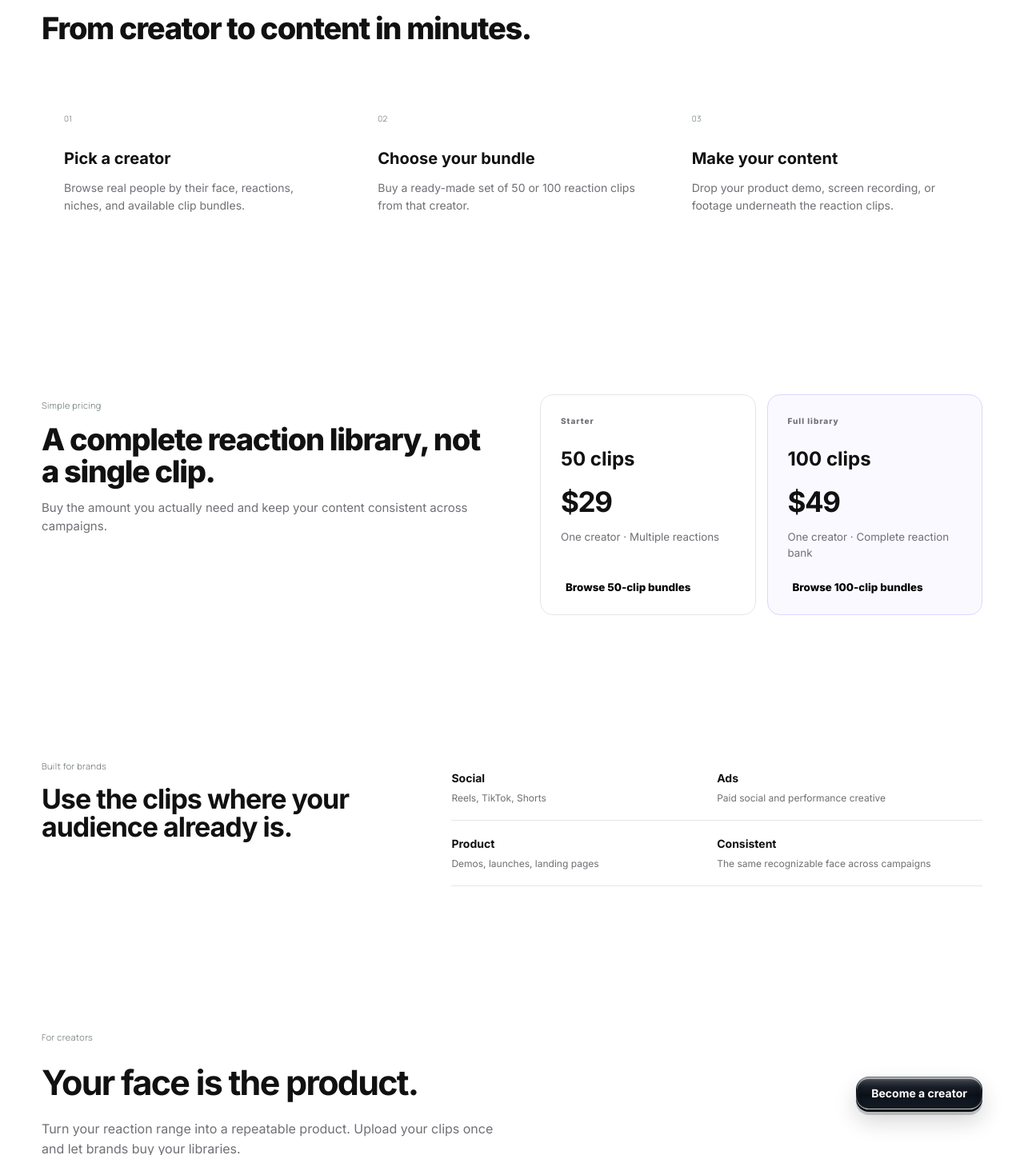
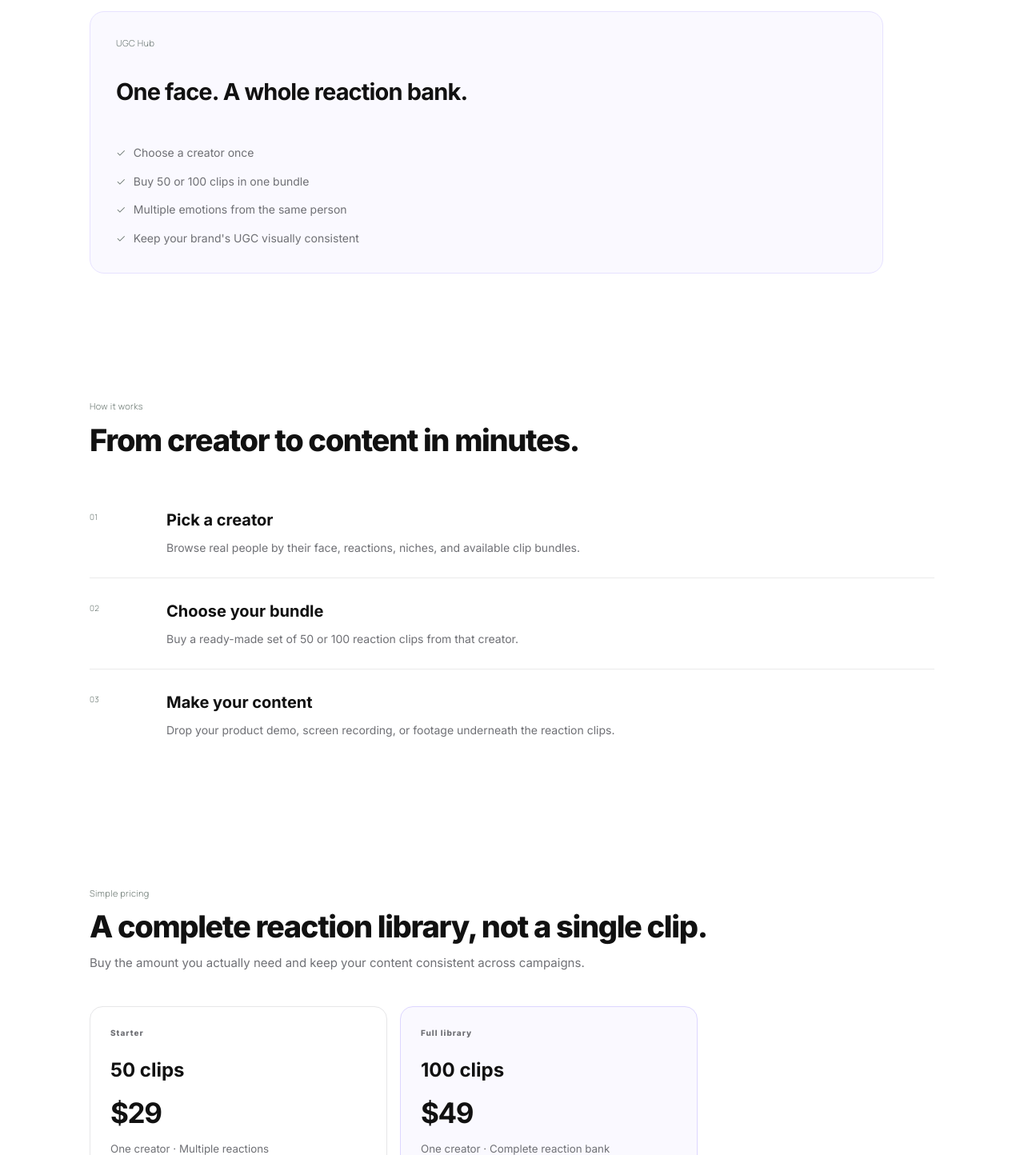
Before and after one commit to projectd101/UGC-Hub, a React (Vite) app: page / in a window 1280 px wide. Shown: the part 2546-3990 px from the top of the page at 80% size. Built offline with nearby package versions, Linux system fonts and the light colour scheme; no server answers; a web font is replaced by a local one.

Commit message:
Reorganize lower landing sections into a more vertical layout

```diff
--- a/public/section-divider-removals.css
+++ b/public/section-divider-removals.css
@@ -25,3 +25,162 @@
 [class*="steps"] > div {
   border-right: 0 !important;
 }
+
+/* From Reaction library downward: use a calmer, vertically flowing editorial layout. */
+[class*="reactionExplorer"],
+[class*="compare"],
+[class*="how"],
+[class*="bundleSection"],
+[class*="rights"] {
+  width: min(1120px, calc(100% - 64px));
+  max-width: 1120px;
+}
+
+[class*="reactionExplorer"] {
+  display: grid !important;
+  grid-template-columns: minmax(0, 1fr) !important;
+  gap: 42px !important;
+  padding-top: 76px !important;
+  padding-bottom: 76px !important;
+}
+
+[class*="reactionExplorer"] [class*="sectionTop"] {
+  max-width: 760px;
+}
+
+[class*="reactionGrid"] {
+  grid-template-columns: repeat(2, minmax(0, 1fr)) !important;
+  gap: 0 32px !important;
+}
+
+[class*="reactionItem"] {
+  min-height: 76px;
+}
+
+[class*="compare"] {
+  display: grid !important;
+  grid-template-columns: minmax(0, 1fr) !important;
+  gap: 18px !important;
+  padding-top: 10px !important;
+  padding-bottom: 76px !important;
+}
+
+[class*="compareCol"],
+[class*="compareColAccent"] {
+  padding: 32px !important;
+}
+
+[class*="how"] {
+  display: block !important;
+  padding-top: 76px !important;
+  padding-bottom: 76px !important;
+}
+
+[class*="steps"] {
+  display: grid !important;
+  grid-template-columns: 1fr !important;
+  gap: 0 !important;
+  margin-top: 38px !important;
+}
+
+[class*="steps"] > div {
+  display: grid !important;
+  grid-template-columns: 72px minmax(0, 1fr) !important;
+  column-gap: 24px !important;
+  align-items: start !important;
+  padding: 26px 0 !important;
+  border-right: 0 !important;
+  border-bottom: 1px solid rgba(0,0,0,.08) !important;
+}
+
+[class*="steps"] > div:last-child {
+  border-bottom: 0 !important;
+}
+
+[class*="steps"] > div > span {
+  grid-row: 1 / span 2;
+  padding-top: 4px;
+}
+
+[class*="steps"] > div > h3 {
+  margin-top: 0 !important;
+}
+
+[class*="steps"] > div > p {
+  margin-top: 8px !important;
+  max-width: 680px;
+}
+
+[class*="bundleSection"] {
+  display: grid !important;
+  grid-template-columns: minmax(0, 1fr) !important;
+  gap: 42px !important;
+  padding-top: 76px !important;
+  padding-bottom: 76px !important;
+}
+
+[class*="bundleSection"] [class*="bundleCards"] {
+  grid-template-columns: repeat(2, minmax(0, 1fr)) !important;
+  gap: 16px !important;
+  max-width: 760px;
+}
+
+[class*="bundleCards"] article {
+  min-height: 250px;
+}
+
+[class*="rights"] {
+  display: grid !important;
+  grid-template-columns: minmax(0, .8fr) minmax(0, 1.2fr) !important;
+  gap: 52px !important;
+  padding-top: 70px !important;
+  padding-bottom: 70px !important;
+}
+
+[class*="rightsGrid"] {
+  grid-template-columns: 1fr !important;
+}
+
+[class*="rightsGrid"] div {
+  padding: 16px 0 !important;
+}
+
+[class*="creatorCta"] {
+  width: min(1120px, calc(100% - 64px));
+  max-width: 1120px;
+  margin-inline: auto;
+  padding: 76px 0 !important;
+  flex-direction: column !important;
+  align-items: flex-start !important;
+  gap: 28px !important;
+}
+
+[class*="creatorCta"] [class*="creatorCta"] {
+  width: auto;
+}
+
+@media (max-width: 800px) {
+  [class*="reactionExplorer"],
+  [class*="compare"],
+  [class*="how"],
+  [class*="bundleSection"],
+  [class*="rights"],
+  [class*="creatorCta"] {
+    width: min(100% - 40px, 1120px);
+  }
+
+  [class*="reactionGrid"],
+  [class*="bundleSection"] [class*="bundleCards"] {
+    grid-template-columns: 1fr !important;
+  }
+
+  [class*="rights"] {
+    grid-template-columns: 1fr !important;
+    gap: 34px !important;
+  }
+
+  [class*="steps"] > div {
+    grid-template-columns: 52px minmax(0, 1fr) !important;
+    column-gap: 16px !important;
+  }
+}
```
